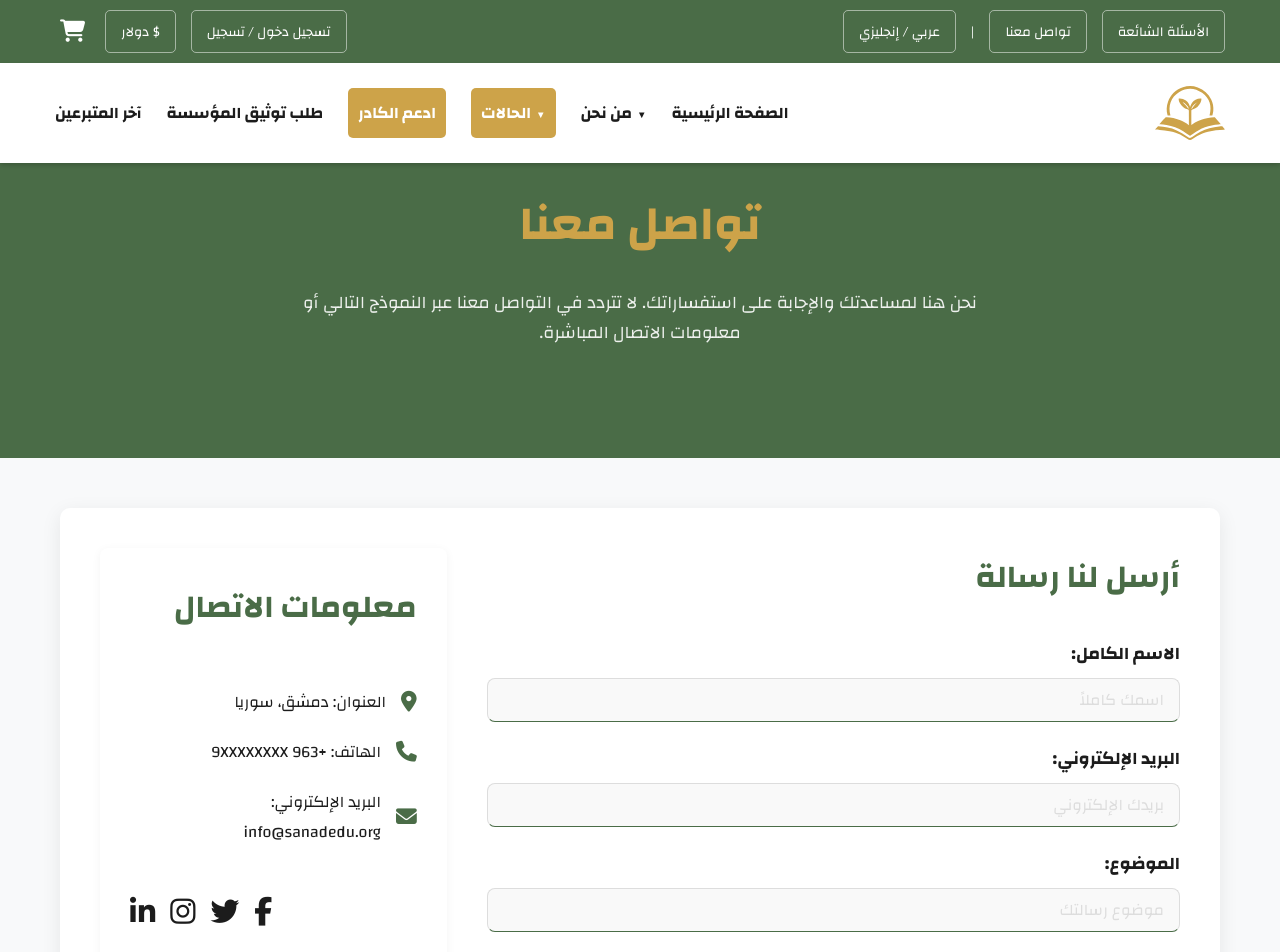
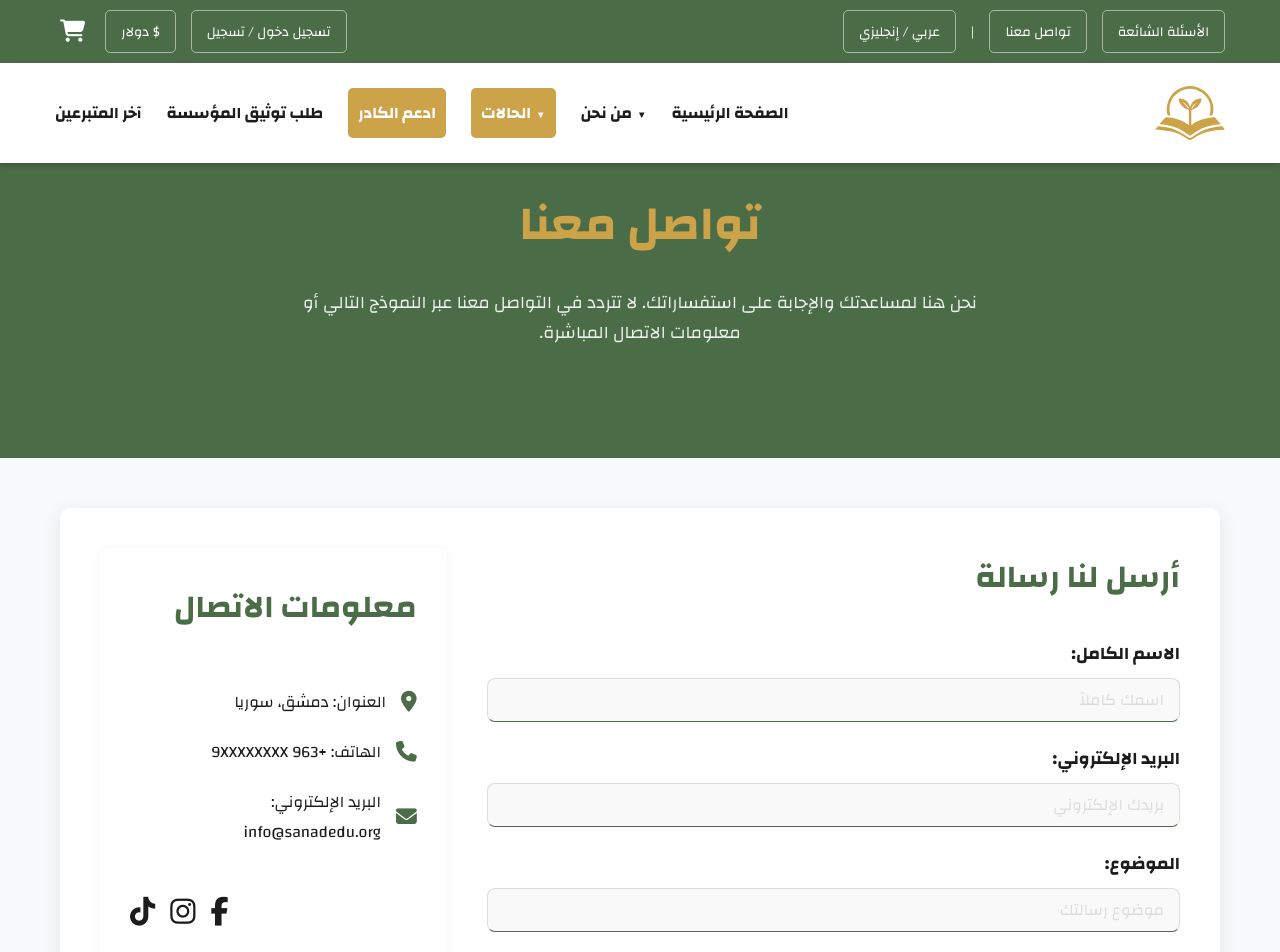
Before and after one commit to alihajali918/sanadedu, a Next.js app: page /contact in a window 1280 px wide. Shown: the top 952 px of the page. Built offline with nearby package versions, Linux system fonts and the light colour scheme.

Commit message:
update contact url

```diff
--- a/src/app/contact/page.tsx
+++ b/src/app/contact/page.tsx
@@ -157,10 +157,9 @@ const ContactPage = () => {
               </div>
 
               <div className={styles.socialIcons}>
-                <a href="https://facebook.com/yourpage" target="_blank" rel="noopener noreferrer" aria-label="Facebook"><i className="fab fa-facebook-f"></i></a>
-                <a href="https://twitter.com/yourpage" target="_blank" rel="noopener noreferrer" aria-label="Twitter"><i className="fab fa-twitter"></i></a>
-                <a href="https://instagram.com/yourpage" target="_blank" rel="noopener noreferrer" aria-label="Instagram"><i className="fab fa-instagram"></i></a>
-                <a href="https://linkedin.com/yourpage" target="_blank" rel="noopener noreferrer" aria-label="LinkedIn"><i className="fab fa-linkedin-in"></i></a>
+                <a href="https://facebook.com/sanadedu.sy" target="_blank" rel="noopener noreferrer" aria-label="Facebook"><i className="fab fa-facebook-f"></i></a>
+                <a href="https://instagram.com/sanadedu.sy" target="_blank" rel="noopener noreferrer" aria-label="Instagram"><i className="fab fa-instagram"></i></a>
+                <a href="https://www.tiktok.com/@sanadedu.sy" target="_blank" rel="noopener noreferrer" aria-label="TikTok"><i className="fab fa-tiktok"></i></a>
               </div>
             </div>
           </div>
```
